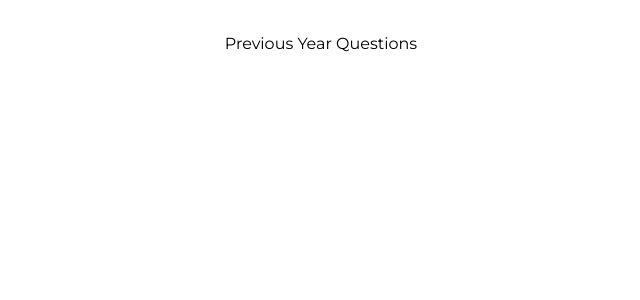
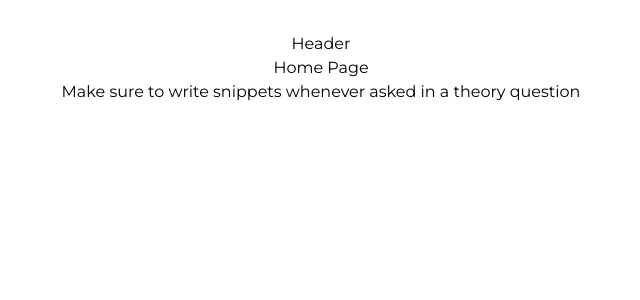
Before and after one commit to kshavp/pyqutility, a React (Vite) app: page / in a window 1280 px wide. Shown: the top 300 px of the page, without its empty margins (319-959 px from the left). Built offline with nearby package versions, Linux system fonts and the light colour scheme.

Commit message:
add Quotes component

```diff
--- a/package.json
+++ b/package.json
@@ -11,7 +11,8 @@
   },
   "dependencies": {
     "react": "^18.3.1",
-    "react-dom": "^18.3.1"
+    "react-dom": "^18.3.1",
+    "react-router-dom": "^6.26.2"
   },
   "devDependencies": {
     "@eslint/js": "^9.9.0",
--- a/src/App.tsx
+++ b/src/App.tsx
@@ -1,11 +1,15 @@
-import './App.css'
+import "./App.css";
+import { Route, Routes } from "react-router-dom";
+import Home from './pages/Home.js';
 
-function App() {
+const App: React.FC = () => {
   return (
     <>
-      <h1>Previous Year Questions</h1>
+      <Routes>
+        <Route path="/" element={<Home />} />
+      </Routes>
     </>
-  )
-}
+  );
+};
 
-export default App
+export default App;
--- a/src/components/Footer.jsx
+++ /dev/null
@@ -1,9 +0,0 @@
-import React from 'react'
-
-const Footer = () => {
-  return (
-    <div>Footer</div>
-  )
-}
-
-export default Footer
--- /dev/null
+++ b/src/components/Footer.tsx
@@ -0,0 +1,12 @@
+import React from 'react'
+import Quotations from './Quotations'
+
+const Footer:React.FC = () => {
+  return (
+    <>
+      <Quotations />
+    </>
+  )
+}
+
+export default Footer
--- a/src/components/Header.jsx
+++ b/src/components/Header.tsx
@@ -1,8 +1,10 @@
 import React from 'react'
 
-const Header = () => {
+const Header:React.FC = () => {
   return (
-    <div>Header</div>
+    <>
+        Header
+    </>
   )
 }
 
--- /dev/null
+++ b/src/components/Quotations.tsx
@@ -0,0 +1,22 @@
+import { useEffect, useState } from "react";
+import { quotes } from "../constant";
+
+const Quotations: React.FC = () => {
+  const [quoteIndex, setQuoteIndex] = useState<number>(0);
+  useEffect(() => {
+    returnRandom(quotes);
+  }, []);
+
+  const returnRandom = (quotes: string[]): void => {
+    const randomIndex = Math.floor(Math.random() * quotes.length);
+    setQuoteIndex(randomIndex);
+  };
+
+  return (
+    <div>
+      <h1>{quotes[quoteIndex]}</h1>
+    </div>
+  );
+};
+
+export default Quotations;
--- /dev/null
+++ b/src/constant.tsx
@@ -0,0 +1,6 @@
+export const quotes : string[] = [
+    "Use Diagrams when you cannot carry with theory",
+    "Make sure to write snippets whenever asked in a theory question",
+    "Avoid scribbles, one cut is enough",
+    "Use better pens, loss of time is painful"
+]
--- a/src/main.tsx
+++ b/src/main.tsx
@@ -1,10 +1,13 @@
-import { StrictMode } from 'react'
-import { createRoot } from 'react-dom/client'
-import App from './App.tsx'
-import './index.css'
+import { StrictMode } from "react";
+import { createRoot } from "react-dom/client";
+import App from "./App.tsx";
+import "./index.css";
+import { BrowserRouter } from "react-router-dom";
 
-createRoot(document.getElementById('root')!).render(
+createRoot(document.getElementById("root")!).render(
   <StrictMode>
-    <App />
-  </StrictMode>,
-)
+    <BrowserRouter>
+      <App />
+    </BrowserRouter>
+  </StrictMode>
+);
--- /dev/null
+++ b/src/pages/Home.tsx
@@ -0,0 +1,15 @@
+import Header from '../components/Header';
+import Footer from '../components/Footer';
+
+
+const Home:React.FC = () => {
+  return (
+    <div>
+        <Header />
+        <h1>Home Page</h1>
+        <Footer />
+    </div>
+  )
+}
+
+export default Home;
```
Also changed, not shown: 1 other file (tests, documents, lock files or other folders).
